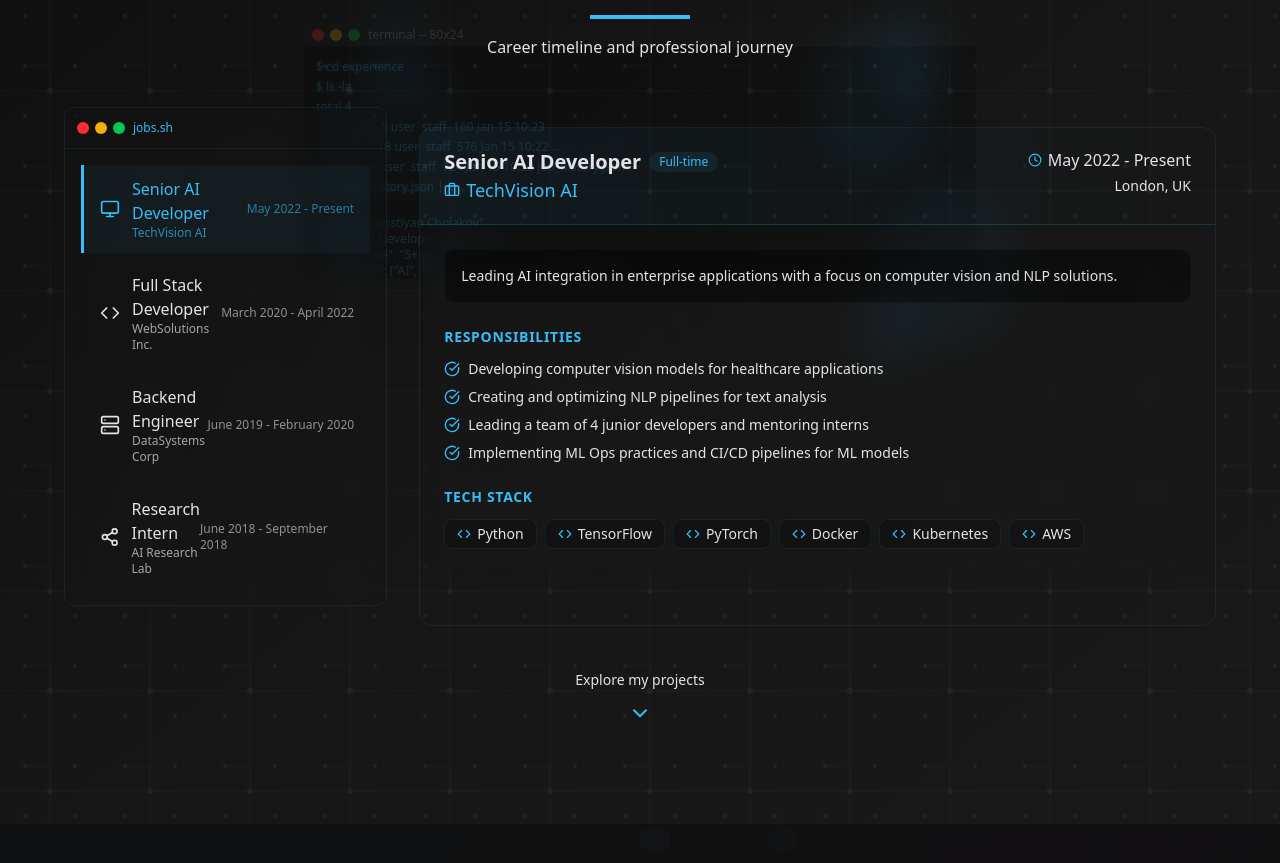
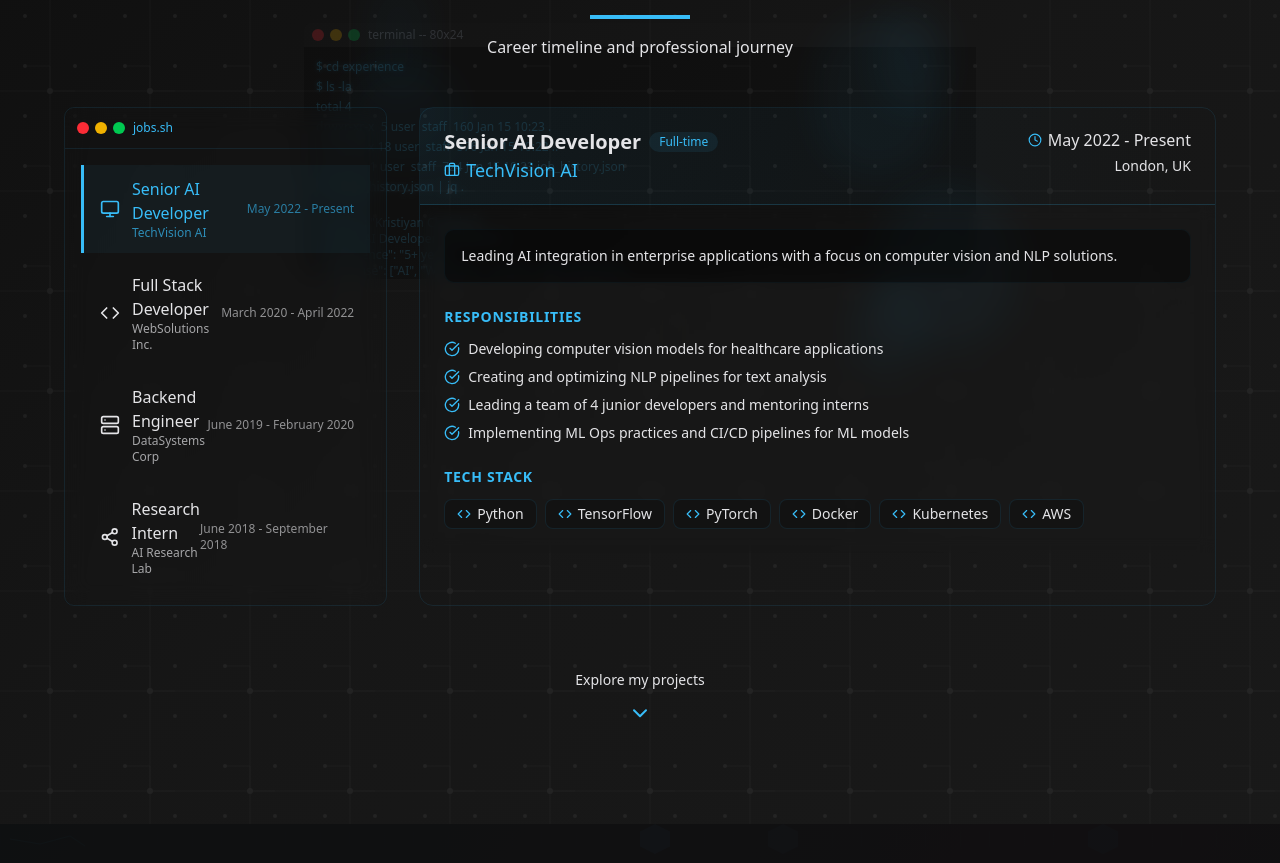
Before and after one commit to KristiyanCholakov/Portfolio-Website, a Next.js app: page / in a window 1280 px wide. Shown: the part 3057-3920 px from the top of the page. Built offline with nearby package versions, Linux system fonts and the light colour scheme.

Commit message:
refactor Experience component to enhance job display animations and improve transition effects

```diff
--- a/src/components/sections/Experience.tsx
+++ b/src/components/sections/Experience.tsx
@@ -1,6 +1,6 @@
 'use client'
 
-import { motion } from 'framer-motion'
+import { motion, AnimatePresence } from 'framer-motion'
 import {
   Briefcase,
   Code,
@@ -320,18 +320,19 @@
             viewport={{ once: true }}
             transition={{ duration: 0.5, delay: 0.2 }}
           >
-            {experience.map((job) => (
+            <div className="border-accent/10 relative h-full rounded-xl border">
+              <AnimatePresence mode="wait">
+                {experience.map(
+                  (job) =>
+                    activeJob === job.id && (
                       <motion.div
                         key={job.id}
-                initial={{ opacity: 0, y: 20 }}
-                animate={{
-                  opacity: activeJob === job.id ? 1 : 0,
-                  display: activeJob === job.id ? 'block' : 'none',
-                }}
-                transition={{ duration: 0.4 }}
+                        initial={{ opacity: 0, position: 'absolute', inset: 0 }}
+                        animate={{ opacity: 1, position: 'relative' }}
+                        exit={{ opacity: 0, position: 'absolute', inset: 0 }}
+                        transition={{ duration: 0.3 }}
                         className="h-full"
                       >
-                <div className="border-accent/10 h-full overflow-hidden rounded-xl border">
                         {/* Job header with colored accent */}
                         <div
                           className="px-6 py-5"
@@ -414,16 +415,22 @@
                                   transition={{ delay: 0.05 * i, duration: 0.3 }}
                                   className="border-accent/10 flex items-center gap-1.5 rounded-md border bg-black/20 px-3 py-1 text-sm"
                                 >
-                            <Code size={14} className="text-accent" style={{ color: job.color }} />
+                                  <Code
+                                    size={14}
+                                    className="text-accent"
+                                    style={{ color: job.color }}
+                                  />
                                   {tech}
                                 </motion.div>
                               ))}
                             </div>
                           </div>
                         </div>
+                      </motion.div>
+                    )
+                )}
+              </AnimatePresence>
             </div>
-              </motion.div>
-            ))}
           </motion.div>
         </div>
 
```
Lines whose indentation alone changed are shown as unchanged.
